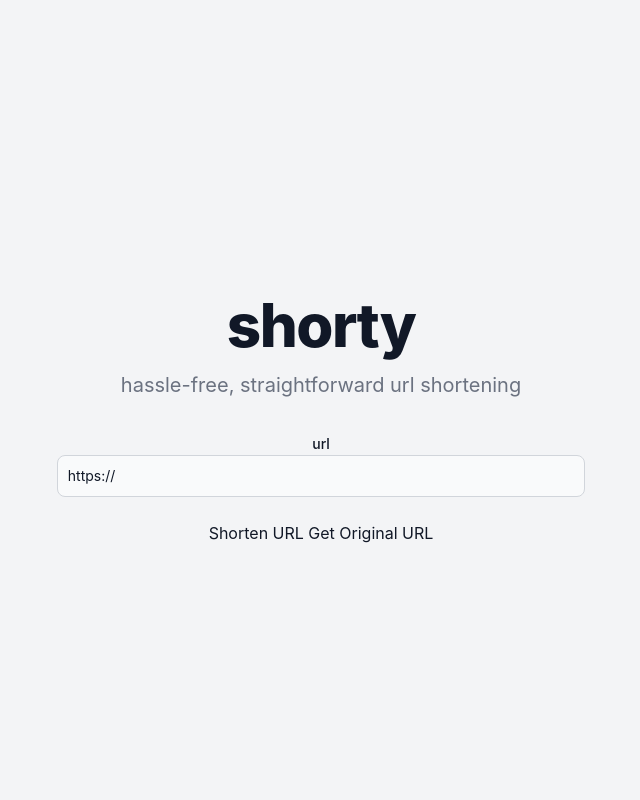
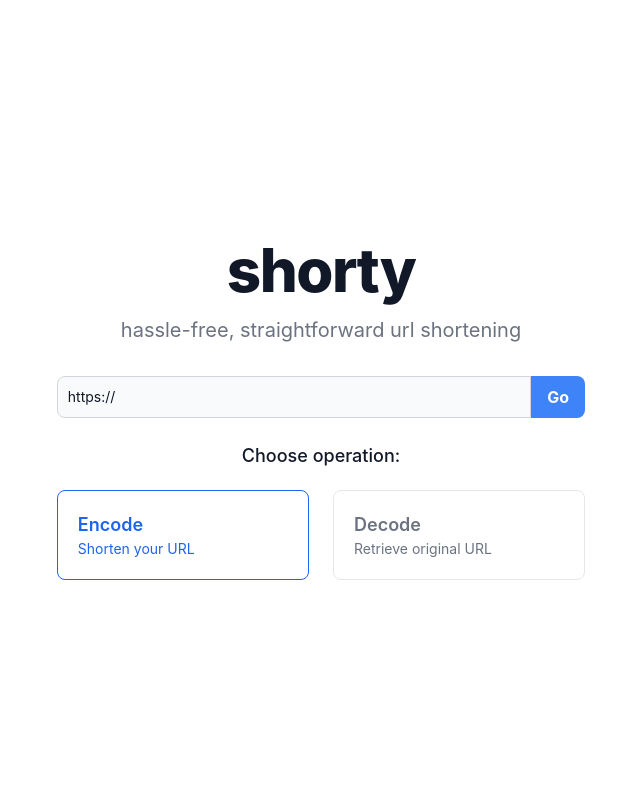
Before and after one commit to jadfalaoui/urlshortener, a Django app: page / in a window 1280 px wide. Shown: the whole page, without its empty margins (319-959 px from the left). Run offline with Django 5.2, Linux system fonts and the light colour scheme; some libraries are stand-ins or nearby versions.

Commit message:
UI Components

```diff
--- a/shorty/templates/shorty/index.html
+++ b/shorty/templates/shorty/index.html
@@ -4,74 +4,63 @@
 <head>
     <meta charset="UTF-8">
     <title>shorty</title>
-
     <link href="https://cdn.jsdelivr.net/npm/tailwindcss@2.2.0/dist/tailwind.min.css" rel="stylesheet">
     <link href="https://cdnjs.cloudflare.com/ajax/libs/flowbite/2.3.0/flowbite.min.css" rel="stylesheet">
     <script src="https://ajax.googleapis.com/ajax/libs/jquery/3.5.1/jquery.min.js"></script>
     <script src="https://cdn.jsdelivr.net/npm/flowbite@2.3.0/flowbite.min.js"></script>
-
 </head>
 
 <body class="bg-gray-100 text-gray-900 font-sans leading-normal tracking-normal">
-
-    <section class="h-screen flex flex-col justify-center items-center bg-whites pt-10">
+    <section class="h-screen flex flex-col justify-center items-center bg-white pt-10">
         <div class="py-8 px-4 mx-auto max-w-screen-xl text-center lg:py-16">
-            <h1
-                class="mb-4 text-4xl font-extrabold tracking-tight leading-none text-gray-900 md:text-5xl lg:text-6xl dark:text-white">
-                shorty</h1>
-            <p class="mb-8 text-lg font-normal text-gray-500 lg:text-xl sm:px-16 lg:px-48 dark:text-gray-400">
-                hassle-free, straightforward url shortening</p>
-
-
-            <div class="mb-6">
-                <label for="url" class="inline inline-block mb-2 text-sm font-medium text-gray-900">url</label>
-                <input type="text" id="urlInput" value="https://"
-                    class="bg-gray-50 border border-gray-300 text-gray-900 text-sm rounded-lg focus:ring-blue-500 focus:border-blue-500 block w-full p-2.5"
-                    placeholder="your url here...">
+            <h1 class="mb-4 text-4xl font-extrabold tracking-tight leading-none text-gray-900 md:text-5xl lg:text-6xl dark:text-white">shorty</h1>
+            <p class="mb-8 text-lg font-normal text-gray-500 lg:text-xl sm:px-16 lg:px-48 dark:text-gray-400">hassle-free, straightforward url shortening</p>
+            <div class="mb-6 flex">
+                <input type="text" id="urlInput" value="https://" class="bg-gray-50 border border-gray-300 text-gray-900 text-sm rounded-l-lg focus:ring-blue-500 focus:border-blue-500 block w-full p-2.5" placeholder="your url here...">
+                <button onclick="performOperation()" class="bg-blue-500 hover:bg-blue-700 text-white font-bold rounded-r-lg px-4">Go</button>
             </div>
-            <button onclick="shortenURL()">Shorten URL</button>
-            <button onclick="lengthenURL()">Get Original URL</button>
-            <p id="result"></p>
-
+            <div class="mb-5 text-lg font-medium text-gray-900 dark:text-white">Choose operation:</div>
+            <ul class="grid w-full gap-6 pb-5 md:grid-cols-2">
+                <li>
+                    <input type="radio" id="encode" name="operation" value="encode" class="hidden peer" required checked />
+                    <label for="encode" class="flex flex-col items-start justify-start w-full p-5 text-gray-500 bg-white border border-gray-200 rounded-lg cursor-pointer dark:hover:text-gray-300 dark:border-gray-700 dark:peer-checked:text-blue-500 peer-checked:border-blue-600 peer-checked:text-blue-600 hover:text-gray-600 hover:bg-gray-100 dark:text-gray-400 dark:bg-gray-800 dark:hover:bg-gray-700">
+                        <span class="text-lg font-semibold">Encode</span>
+                        <span class="text-sm">Shorten your URL</span>
+                    </label>
+                </li>
+                <li>
+                    <input type="radio" id="decode" name="operation" value="decode" class="hidden peer">
+                    <label for="decode" class="flex flex-col items-start justify-start w-full p-5 text-gray-500 bg-white border border-gray-200 rounded-lg cursor-pointer dark:hover:text-gray-300 dark:border-gray-700 dark:peer-checked:text-blue-500 peer-checked:border-blue-600 peer-checked:text-blue-600 hover:text-gray-600 hover:bg-gray-100 dark:text-gray-400 dark:bg-gray-800 dark:hover:bg-gray-700">
+                        <span class="text-lg font-semibold">Decode</span>
+                        <span class="text-sm">Retrieve original URL</span>
+                    </label>
+                </li>
+            </ul>
+            <div id="result"></div>
         </div>
     </section>
+    <script>
+        function performOperation() {
+            const url = document.getElementById('urlInput').value;
+            const isEncode = document.getElementById('encode').checked;
+            const endpoint = isEncode ? '/shorten' : '/lengthen';
+            const data = isEncode ? { url: url } : { short_url: url };
 
-
-
-
-
-
-    <script>
-        function sendRequest(endpoint, data) {
             fetch(endpoint, {
                 method: 'POST',
-                headers: {
-                    'Content-Type': 'application/json'
-                },
+                headers: { 'Content-Type': 'application/json' },
                 body: JSON.stringify(data)
             })
-                .then(response => response.json())
-                .then(data => {
-                    if (data.error) {
-                        alert('Error: ' + data.error);
-                    } else {
-                        document.getElementById('result').innerText = endpoint === '/shorten' ? 'Short URL: ' + data.short_url : 'Original URL: ' + data.destination_url;
-                    }
-                })
-                .catch(error => alert('Error: ' + error));
-        }
-
-        function shortenURL() {
-            const url = document.getElementById('urlInput').value;
-            sendRequest('/shorten', { url: url });
-        }
-
-        function lengthenURL() {
-            const url = document.getElementById('urlInput').value;
-            sendRequest('/lengthen', { short_url: url });
+            .then(response => response.json())
+            .then(data => {
+                const resultType = isEncode ? 'Short URL: ' : 'Original URL: ';
+                document.getElementById('result').innerHTML = `<div class="p-4 text-lg text-gray-900 bg-white rounded-lg shadow-md">${resultType} <strong>${isEncode ? data.short_url : data.destination_url}</strong></div>`;
+            })
+            .catch(error => {
+                document.getElementById('result').innerHTML = `<div class="p-4 text-lg text-red-500 bg-white rounded-lg shadow-md">Error: ${error.message}</div>`;
+            });
         }
     </script>
-
 </body>
 
 </html>
--- a/urlshortener/settings.py
+++ b/urlshortener/settings.py
@@ -25,7 +25,7 @@ SECRET_KEY = 'django-insecure-vsbam3dw(@1*w_v@$(tb_d9^ec0zqsj)&bb#v#32n7kv2qeach
 # SECURITY WARNING: don't run with debug turned on in production!
 DEBUG = True
 
-ALLOWED_HOSTS = []
+ALLOWED_HOSTS = ['*']
 
 
 # Application definition
```
Also changed, not shown: db.sqlite3.
